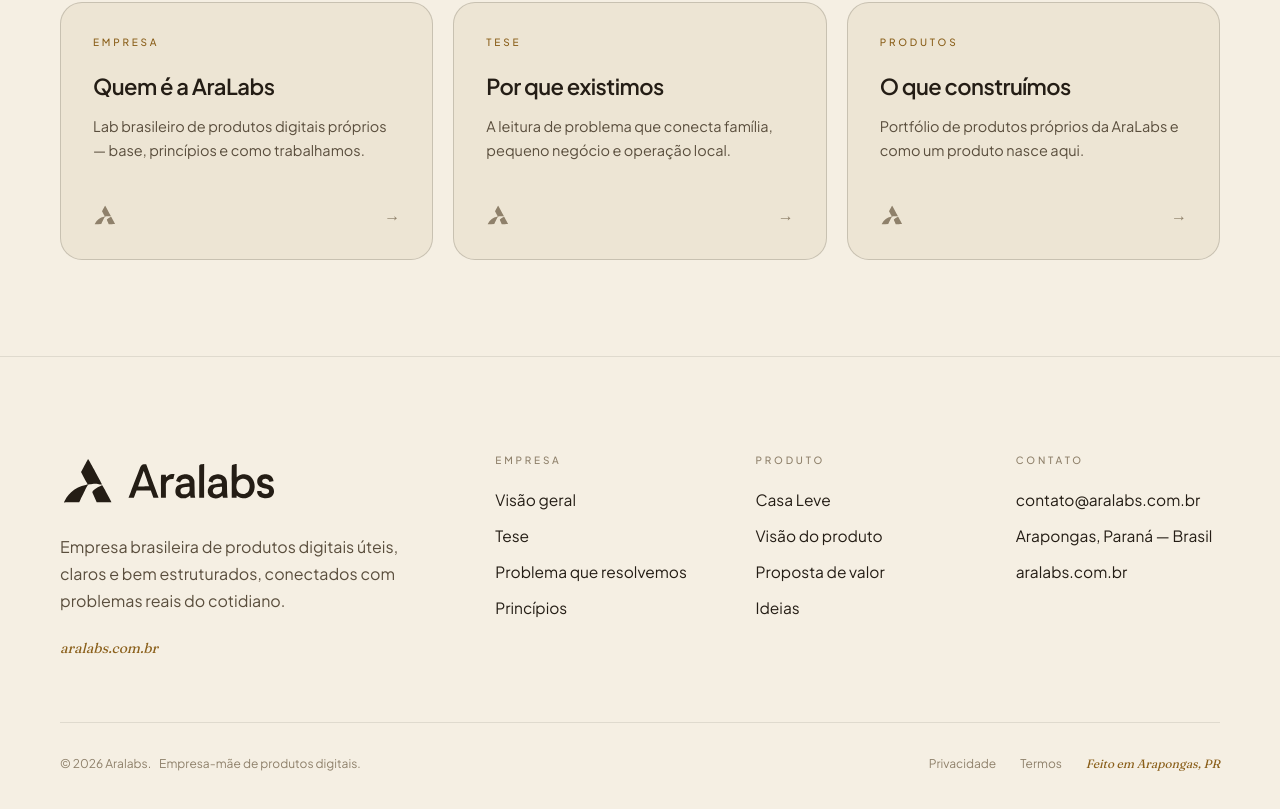
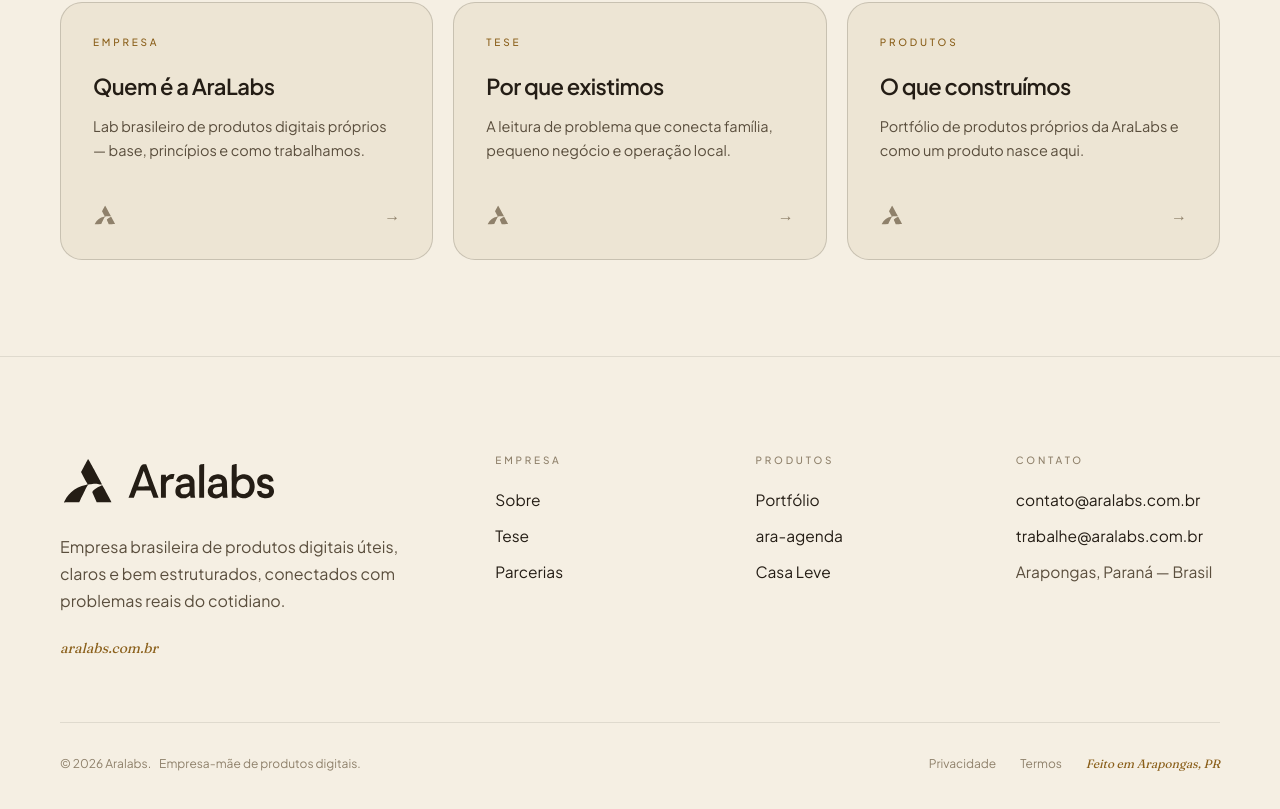
Before and after one commit to AraLabs-Arapongas/storefront, a Next.js app: page / in a window 1280 px wide. Shown: the part 2050-2859 px from the top of the page. Built offline with nearby package versions, Linux system fonts and the light colour scheme.

Commit message:
Update footer with Produtos column and trabalhe@ contact

```diff
--- a/src/components/site/Footer.tsx
+++ b/src/components/site/Footer.tsx
@@ -3,15 +3,27 @@
 const columns = [
   {
     title: 'Empresa',
-    links: ['Visão geral', 'Tese', 'Problema que resolvemos', 'Princípios'],
+    links: [
+      { label: 'Sobre', href: '/empresa' },
+      { label: 'Tese', href: '/tese' },
+      { label: 'Parcerias', href: '/empresa#parcerias' },
+    ],
   },
   {
-    title: 'Produto',
-    links: ['Casa Leve', 'Visão do produto', 'Proposta de valor', 'Ideias'],
+    title: 'Produtos',
+    links: [
+      { label: 'Portfólio', href: '/produtos' },
+      { label: 'ara-agenda', href: '/produtos/ara-agenda' },
+      { label: 'Casa Leve', href: '/produtos/casa-leve' },
+    ],
   },
   {
     title: 'Contato',
-    links: ['contato@aralabs.com.br', 'Arapongas, Paraná — Brasil', 'aralabs.com.br'],
+    links: [
+      { label: 'contato@aralabs.com.br', href: 'mailto:contato@aralabs.com.br' },
+      { label: 'trabalhe@aralabs.com.br', href: 'mailto:trabalhe@aralabs.com.br' },
+      { label: 'Arapongas, Paraná — Brasil', href: null },
+    ],
   },
 ];
 
@@ -40,20 +52,20 @@
                 {c.title}
               </h3>
               <ul className="mt-5 space-y-3">
-                {c.links.map((l) => {
-                  const isEmail = l.includes('@') && !l.includes(' ');
-                  const href = isEmail ? `mailto:${l}` : '#';
-                  return (
-                    <li key={l}>
+                {c.links.map((l) => (
+                  <li key={l.label}>
+                    {l.href ? (
                       <a
-                        href={href}
+                        href={l.href}
                         className="text-[15.5px] text-[color:var(--ink)] transition hover:text-[color:var(--gold-soft)]"
                       >
-                        {l}
+                        {l.label}
                       </a>
-                    </li>
-                  );
-                })}
+                    ) : (
+                      <span className="text-[15.5px] text-[color:var(--ink-muted)]">{l.label}</span>
+                    )}
+                  </li>
+                ))}
               </ul>
             </div>
           ))}
```
